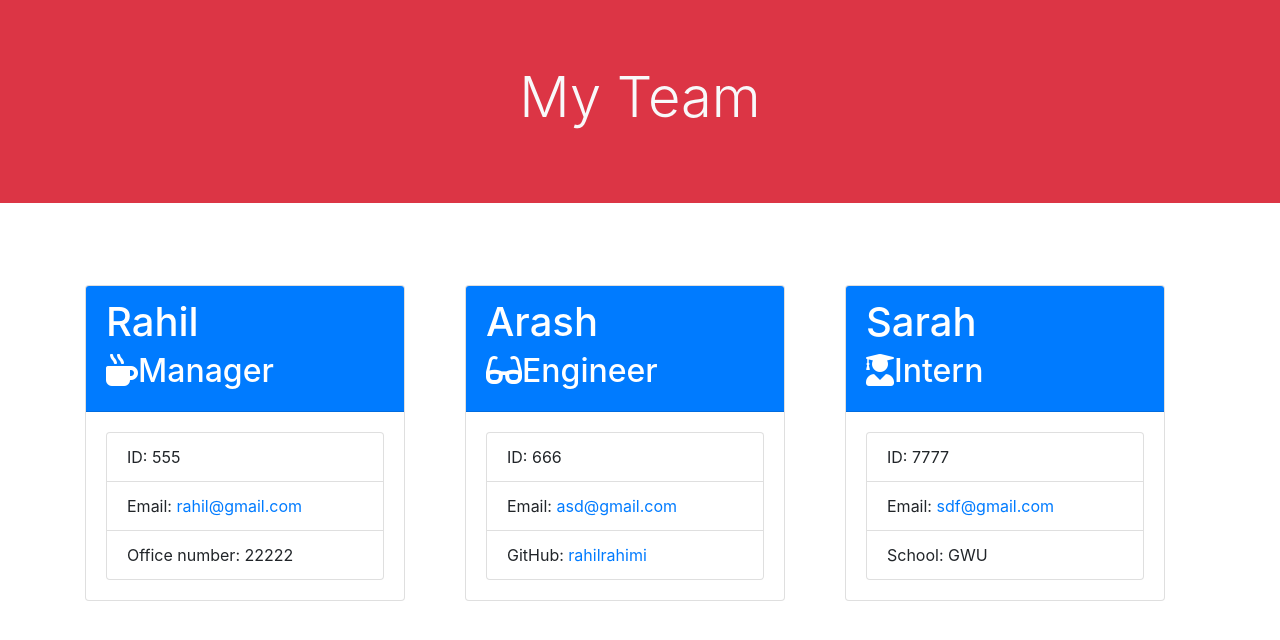
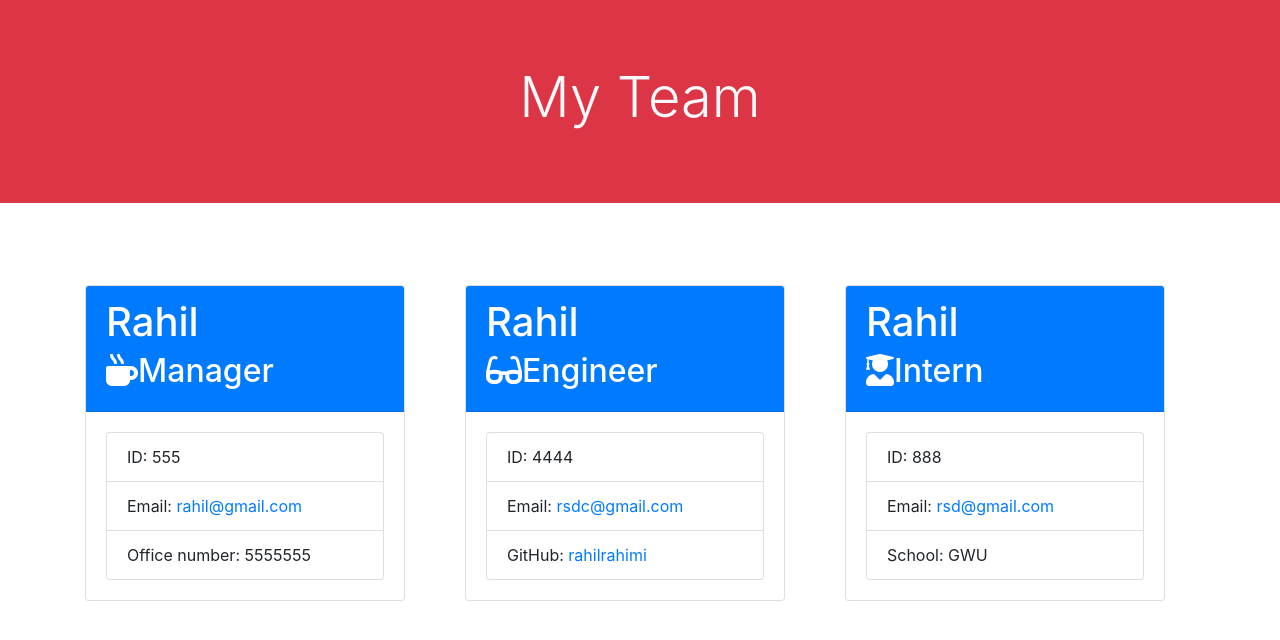
Before and after one commit to rahilrahimi/team-profile-generator, a website: page dist/index.html in a window 1280 px wide. Drawn offline with nearby package versions, Linux system fonts and the light colour scheme.

Commit message:
initial change

```diff
--- a/dist/index.html
+++ b/dist/index.html
@@ -31,7 +31,7 @@
     <ul class="list-group text-left">
       <li class="list-group-item">ID: 555</li>
       <li class="list-group-item">Email: <a href="mailto:rahil@gmail.com">rahil@gmail.com</a></li>
-      <li class="list-group-item">Office number: 22222</li>
+      <li class="list-group-item">Office number: 5555555</li>
     </ul>
     </div>
   </div>
@@ -40,13 +40,13 @@
   <div class="col-sm-4" style="margin-top: 50px;">
 <div class ="card" style="width: 20rem;">
 <div class="card-header bg-primary">
-<h1 class="card-title bg-primary text-white">Arash</h1>
+<h1 class="card-title bg-primary text-white">Rahil</h1>
 <h2 class = "card-subtitle text-white"><i class="fas fa-glasses"></i>Engineer<h2>
 </div>
 <div class ="card-body">
   <ul class="list-group text-left">
-    <li class="list-group-item">ID: 666</li>
-    <li class="list-group-item">Email: <a href="mailto:asd@gmail.com">asd@gmail.com</a></li>
+    <li class="list-group-item">ID: 4444</li>
+    <li class="list-group-item">Email: <a href="mailto:rsdc@gmail.com">rsdc@gmail.com</a></li>
     <li class="list-group-item">GitHub: <a target="_blank" href="https://github.com/rahilrahimi">rahilrahimi</a></li>
   </ul>
   </div>
@@ -56,14 +56,14 @@
 <div class="col-sm-4" style="margin-top: 50px;">
 <div class ="card" style="width: 20rem;">
 <div class="card-header bg-primary">
-<h1 class="card-title bg-primary text-white">Sarah</h1>
+<h1 class="card-title bg-primary text-white">Rahil</h1>
 <h2 class = "card-subtitle text-white"><i class="fas fa-user-graduate"></i>Intern<h2>
 </div>
 <div class ="card-body">
 
 <ul class="list-group text-left">
-<li class="list-group-item">ID: 7777</li>
-<li class="list-group-item">Email: <a href="mailto:sdf@gmail.com">sdf@gmail.com</a></li>
+<li class="list-group-item">ID: 888</li>
+<li class="list-group-item">Email: <a href="mailto:rsd@gmail.com">rsd@gmail.com</a></li>
 <li class="list-group-item">School: GWU</li>
 </ul>
   </div>
```
Also changed, not shown: README.md.
